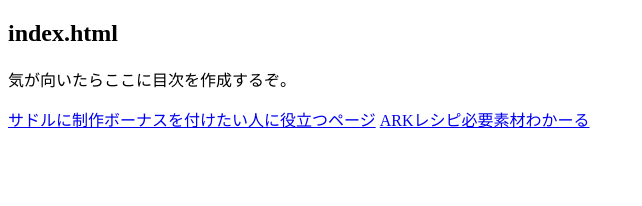
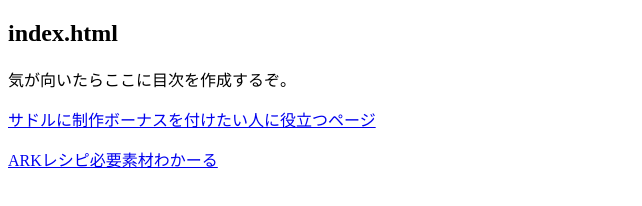
Before and after one commit to rekunii/mygt, a plain HTML site: page index.html in a window 1280 px wide. Shown: the whole page, without its empty margins (0-642 px from the left). Drawn offline with Linux system fonts and the light colour scheme.

Commit message:
fixed incorrect recipes

```diff
--- a/index.html
+++ b/index.html
@@ -13,7 +13,7 @@ hrefについて
 /を先頭に置くとサイトのドメインからのリンクになり
 /が無ければ現在の階層からのリンクになるっぽい
 -->
-<a href="arkse-craftskill.html">サドルに制作ボーナスを付けたい人に役立つページ</a>
-<a href="arkse-recipe-cooking">ARKレシピ必要素材わかーる</a>
+<p><a href="arkse-craftskill.html">サドルに制作ボーナスを付けたい人に役立つページ</a></p>
+<p><a href="arkse-recipe-cooking">ARKレシピ必要素材わかーる</a></p>
 </body>
 </html>
```
Also changed, not shown: arkse-recipe-cooking.html (+2 -1 lines).
